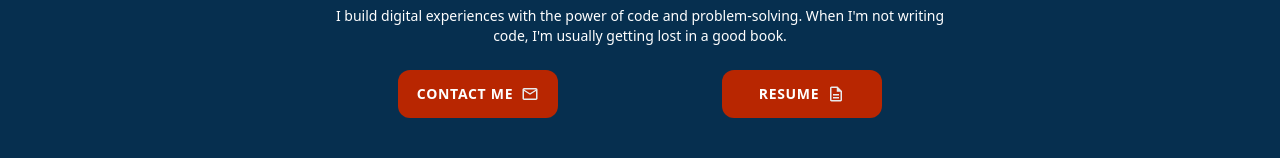
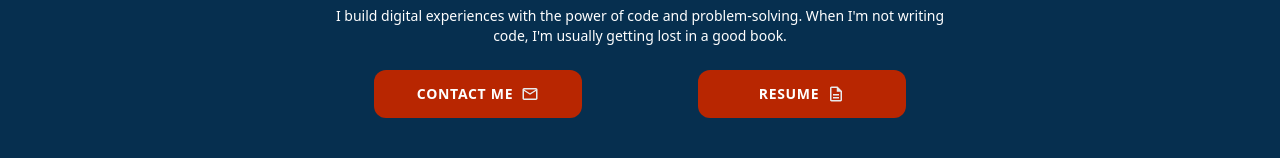
Before and after one commit to Patrick-Dolan/portfolio, a React (Vite) app: page / in a window 1280 px wide. Shown: the part 500-668 px from the top of the page. Built offline with nearby package versions, Linux system fonts and the light colour scheme.

Commit message:
add hover effect

```diff
--- a/src/components/shared/Button.jsx
+++ b/src/components/shared/Button.jsx
@@ -3,7 +3,7 @@ import PropTypes from "prop-types";
 function Button({ text, type, onClick, className, icon }) {
   return (
     <button
-      className={`uppercase tracking-wider font-bold min-w-40 text-sm py-4 max-h-12 flex items-center justify-center text-white bg-secondary rounded-xl ${className}`}
+      className={`uppercase tracking-wider font-bold min-w-52 text-sm py-4 max-h-12 flex items-center justify-center text-white bg-secondary rounded-xl hover:bg-secondary-light ${className}`}
       type={type}
       onClick={onClick}
     >
```
